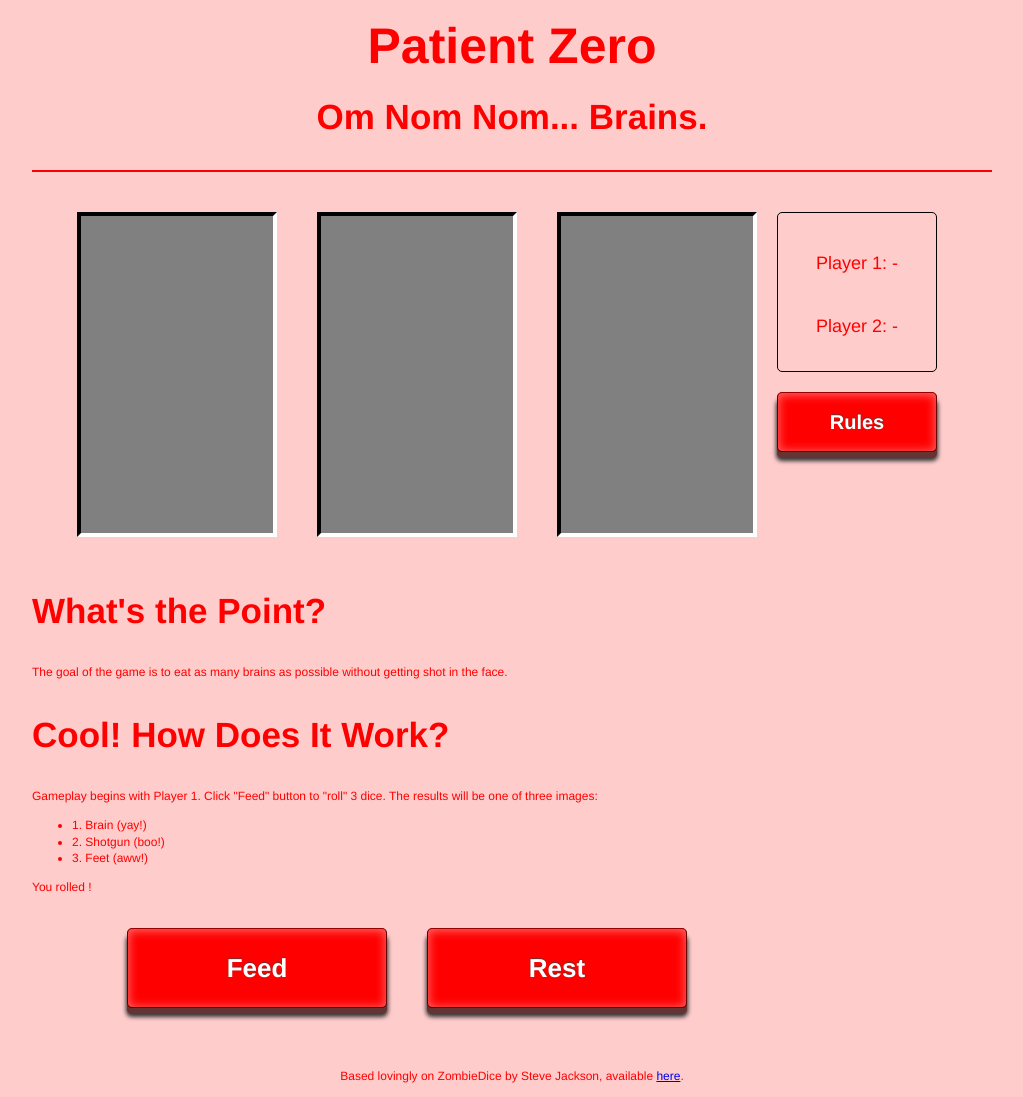
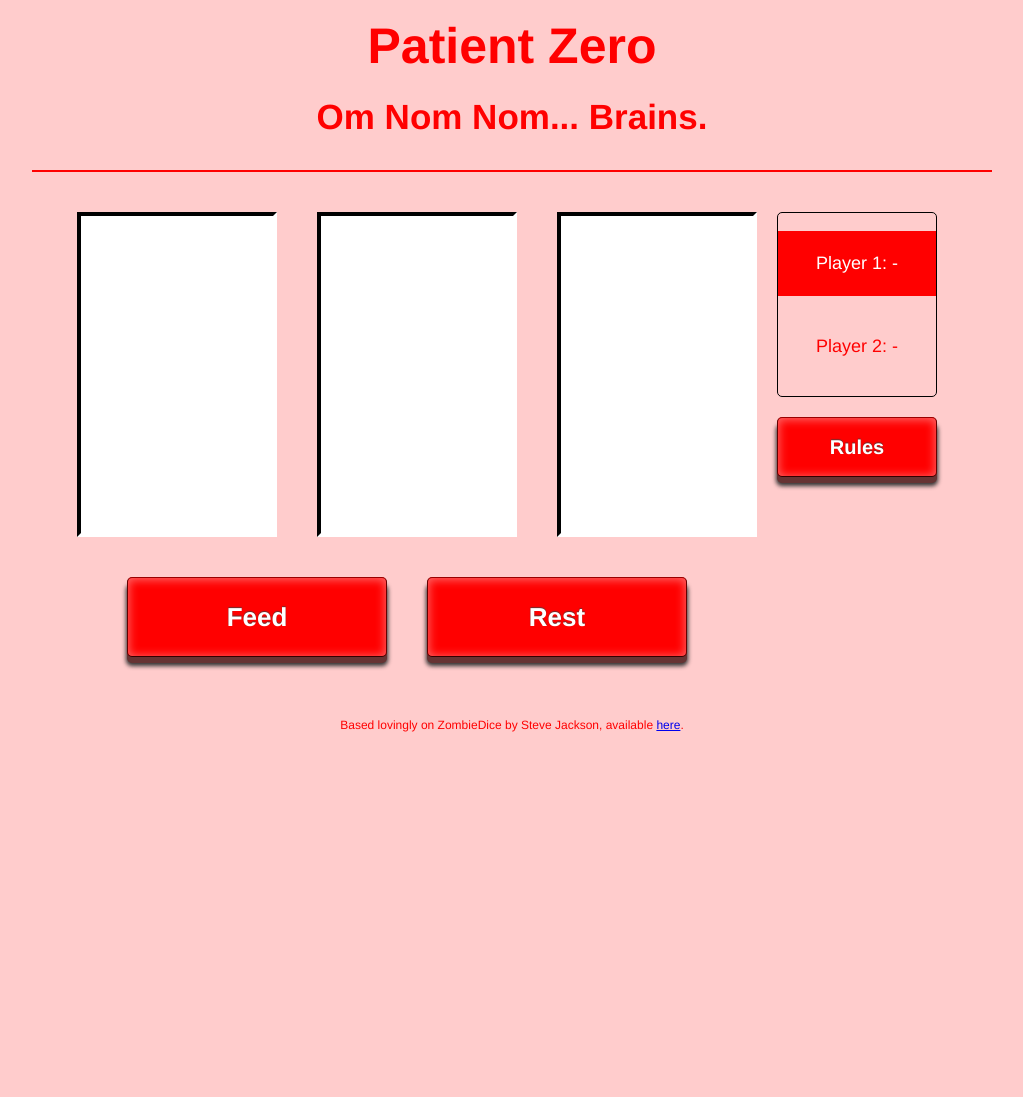
Before and after one commit to wmurray/PatientZero, a plain HTML site: page index.html in a window 1280 px wide. Shown: the whole page, without its empty margins (128-1151 px from the left). After the commit the page ends 800 px from the top, so only its background shows below. Drawn offline with nearby package versions, Linux system fonts and the light colour scheme; a web font is replaced by a local one.

Commit message:
Minor update adding switching of player by using Rest button (toggle class with CSS styles attached) and some style adjustments.

```diff
--- a/css/style.css
+++ b/css/style.css
@@ -1,5 +1,5 @@
 /*
-Project Name: Brainz!
+Project Name: PatientZero
 Author: Will Mruray
 Developer @GA in BOS
 */
@@ -86,7 +86,7 @@ h2 {
      width: 200px;
      height: 325px;
      margin: 20px;
-     background: gray;
+     background: white;
      border-top: 4px solid black;
      border-right: 4px solid white;
      border-bottom: 4px solid white;
@@ -104,7 +104,7 @@ h2 {
 
 #score {
      width: 160px;
-     height: 160px;
+     height: 185px;
      margin-top: 20px;
      border: 1px solid #000;
      border-radius: 5px;
@@ -113,7 +113,13 @@ h2 {
 }
 
 #score p {
-     padding-top: 20px;
+     padding-top:20px;
+     padding-bottom:20px;
+}
+
+.active-player {
+     background: red;
+     color:white;
 }
 
 #roll-results {
@@ -159,6 +165,10 @@ h2 {
      margin-left: 45px;
 }
 
+#rules-text {
+     display: none;
+}
+
 .rules {
      width: 160px;
      height: 60px;
--- a/index.html
+++ b/index.html
@@ -21,22 +21,25 @@
 			</header>
 			<div id="board" class="clearfix">
 				<div class="roll">
+
 				</div>
 				<div class="roll">
+
 				</div>
 				<div class="roll">
+
 				</div>
 				<div id="game-info">
 					<div id="score">
-						<p id="player-one">Player 1: <span>-</span></p>
-						<p id="player-two">Player 2: <span>-</span></p>
+						<p class="player active-player">Player 1: <span>-</span></p>
+						<p class="player">Player 2: <span>-</span></p>
 					</div>
 					<button class="game-action rules">Rules</button>
 				</div>
 			</div>
-			<div id="rules">
+			<div id="rules-text">
 				<h2>What's the Point?</h2>
-				<p>The goal of the game is to eat as many brains as possible without getting shot in the face.</p>
+				<p>The goal of the game is to eat as many brains as possible without getting shot in the face. The first palyer to 13 brains wins.</p>
 				<h2>Cool! How Does It Work?</h2>
 				<p>Gameplay begins with Player 1. Click "Feed" button to "roll" 3 dice. The results will be one of three images:
 					<ul>
@@ -44,11 +47,9 @@
 						<li>2. Shotgun (boo!)</li>
 						<li>3. Feet (aww!)</li>
 					</ul>
+				Brain is good. Each brain scores you one point. Feet are runners - you were too slow to catch them. They have no effect on your score. Shotguns hurt. Bad. So much so that if you get them 3 times in a turn, you lose your turn and any points accumulated that turn.</p>
+				<p>You can choose to stop at any time and bank your points so you do not lose them by pressing the "Rest" button.
 
-
-			</div>
-			<div>
-				<p>You rolled <span id="roll-results"></span>!</p>
 			</div>
 			<div id="button-container" class="clearfix">
 				<button class="game-action feed">Feed</button>
--- a/js/script.js
+++ b/js/script.js
@@ -51,12 +51,28 @@ var currentValues = [];
     });
   };
 
-//click event handler for rollDie function
-//clears values of results array and currentValues array (without clearing both, array lengths get exponentially longer. Clearing only results made arrays additively larger).
+// clears values of results array and currentValues array (without
+// clearing both, array lengths get exponentially longer. Clearing
+// only results made arrays additively larger).
+  function clearRoll(){
+    results = [];
+    currentValues = [];
+  };
+
+// Stores the score value in the appropriate location.
+// Selects next player.
+  function passTurn(){
+    //add score to appropriate player.
+    $('.player').toggleClass("active-player");
+  };
+
+// click event handler for "Feed" button and "Rest" button.
   $('document').ready(function(){
     $('.feed').on('click', function(){
-        results = [];
-        currentValues = [];
+      clearRoll();
       rollDie();
     });
+    $('.rest').on('click', function(){
+      passTurn();
     });
+  });
```
Lines whose indentation alone changed are shown as unchanged.
